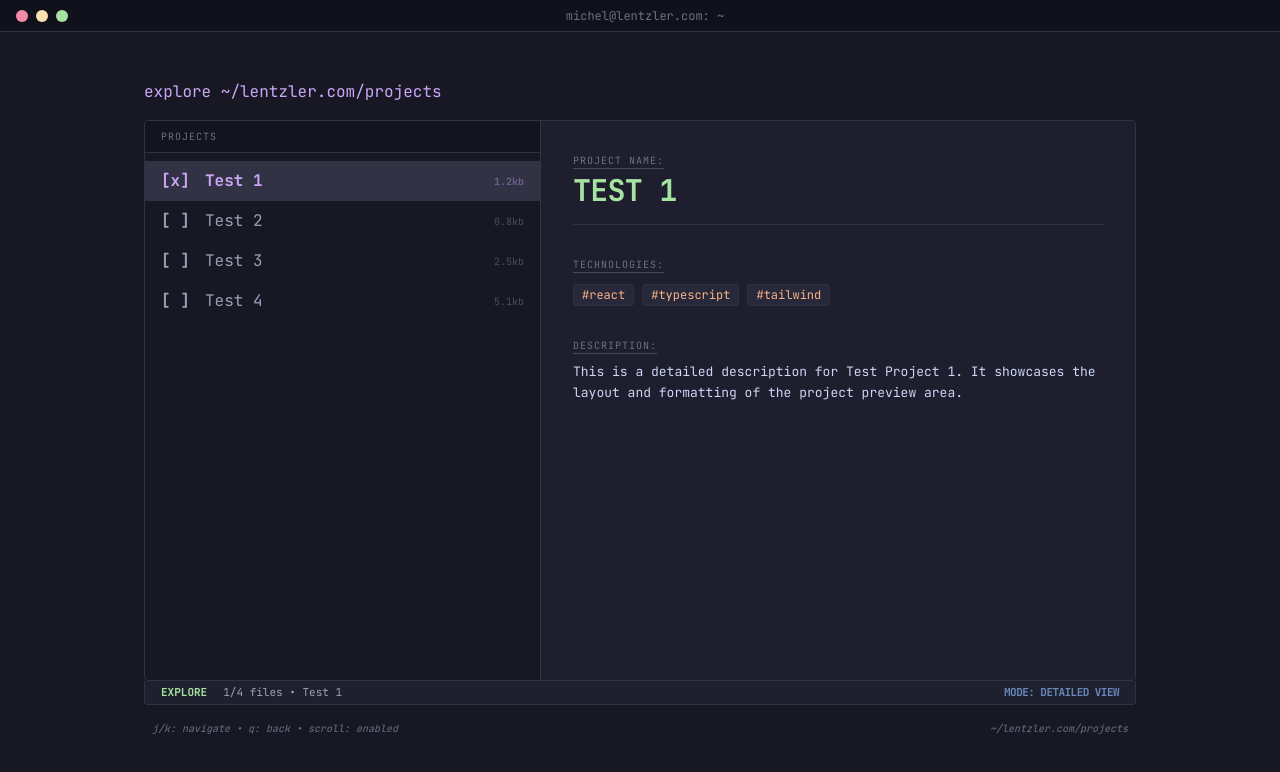
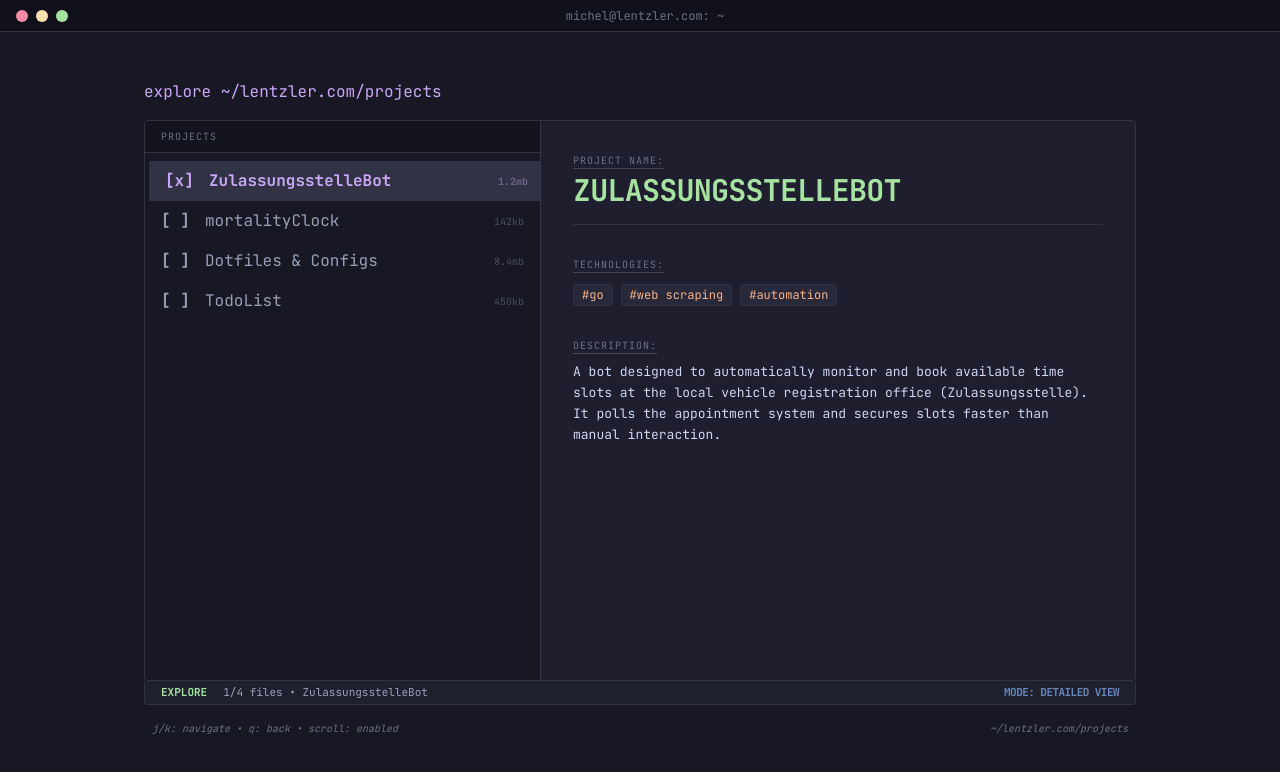
Before and after one commit to mlentzler/personal-website, a React (Vite) app: page /projects in a window 1280 px wide. Shown: the top 772 px of the page. Built offline with nearby package versions, Linux system fonts and the light colour scheme.

Commit message:
feat: add real projects to projects page

```diff
--- a/src/pages/Projects.tsx
+++ b/src/pages/Projects.tsx
@@ -16,43 +16,47 @@ interface Project {
 const projects: Project[] = [
   {
     id: 1,
-    name: "Test 1",
-    type: "Web App",
+    name: "ZulassungsstelleBot",
+    type: "Automation",
     description:
-      "This is a detailed description for Test Project 1. It showcases the layout and formatting of the project preview area.",
-    tech: ["React", "TypeScript", "Tailwind"],
-    status: "Done",
-    size: "1.2kb",
+      "A bot designed to automatically monitor and book available time slots at the local vehicle registration office (Zulassungsstelle). It polls the appointment system and secures slots faster than manual interaction.",
+    tech: ["Go", "Web Scraping", "Automation"],
+    status: "Active",
+    size: "1.2mb",
+    // image: ''
   },
   {
     id: 2,
-    name: "Test 2",
-    type: "CLI Tool",
+    name: "mortalityClock",
+    type: "Web App",
     description:
-      "This is a detailed description for Test Project 2. It demonstrates how different projects look when selected in the list.",
-    tech: ["Rust", "Clap"],
-    status: "Active",
-    size: "0.8kb",
+      'A minimalist "Memento Mori" visualization that displays your current age as a high-precision floating-point number. It serves as a constant, real-time reminder of the passage of time, encouraging focus and productivity.',
+    tech: ["HTML", "CSS", "JavaScript"],
+    status: "Completed",
+    size: "142kb",
+    // image: ''
   },
   {
     id: 3,
-    name: "Test 3",
-    type: "API",
+    name: "Dotfiles & Configs",
+    type: "System",
     description:
-      "This is a detailed description for Test Project 3. You can see how the technology hashtags and metadata are displayed.",
-    tech: ["Node.js", "Express", "PostgreSQL"],
-    status: "In Progress",
-    size: "2.5kb",
+      "A consolidated collection of my personal development environment configurations. Includes setups for Neovim (Lua), Kitty Terminal, and AeroSpace window manager, optimized for a keyboard-centric workflow on macOS.",
+    tech: ["Lua", "Shell", "TOML", "Vim Script"],
+    status: "Maintained",
+    size: "8.4mb",
+    // image: ''
   },
   {
     id: 4,
-    name: "Test 4",
-    type: "Mobile",
+    name: "TodoList",
+    type: "Web Utility",
     description:
-      "This is a detailed description for Test Project 4. Use this as a template to fill in your real project information later.",
-    tech: ["Flutter", "Dart"],
-    status: "Alpha",
-    size: "5.1kb",
+      "A clean and efficient task management application. Built to track daily tasks with a focus on simplicity and user experience.",
+    tech: ["JavaScript", "Web"],
+    status: "Archived",
+    size: "450kb",
+    // image: ''
   },
 ];
 
@@ -125,7 +129,7 @@ export function Projects() {
                       key={proj.id}
                       className={`px-4 py-2 flex justify-between items-center cursor-pointer transition-all duration-200 ${
                         isSelected
-                          ? "bg-cat-surface0 text-cat-mauve font-bold"
+                          ? "bg-cat-surface0 text-cat-mauve font-bold translate-x-1"
                           : "hover:bg-cat-surface0/20 text-cat-text opacity-70"
                       }`}
                       onClick={() => setSelectedIndex(index)}
@@ -203,6 +207,7 @@ export function Projects() {
             </div>
           </div>
 
+          {/* Statusbar */}
           <div className="h-6 flex items-center px-4 text-[11px] bg-cat-surface0/30 border-l border-r border-b border-cat-surface0 rounded-b-sm">
             <div className="text-cat-green font-bold mr-4">EXPLORE</div>
             <div className="flex-1 truncate opacity-70">
```
